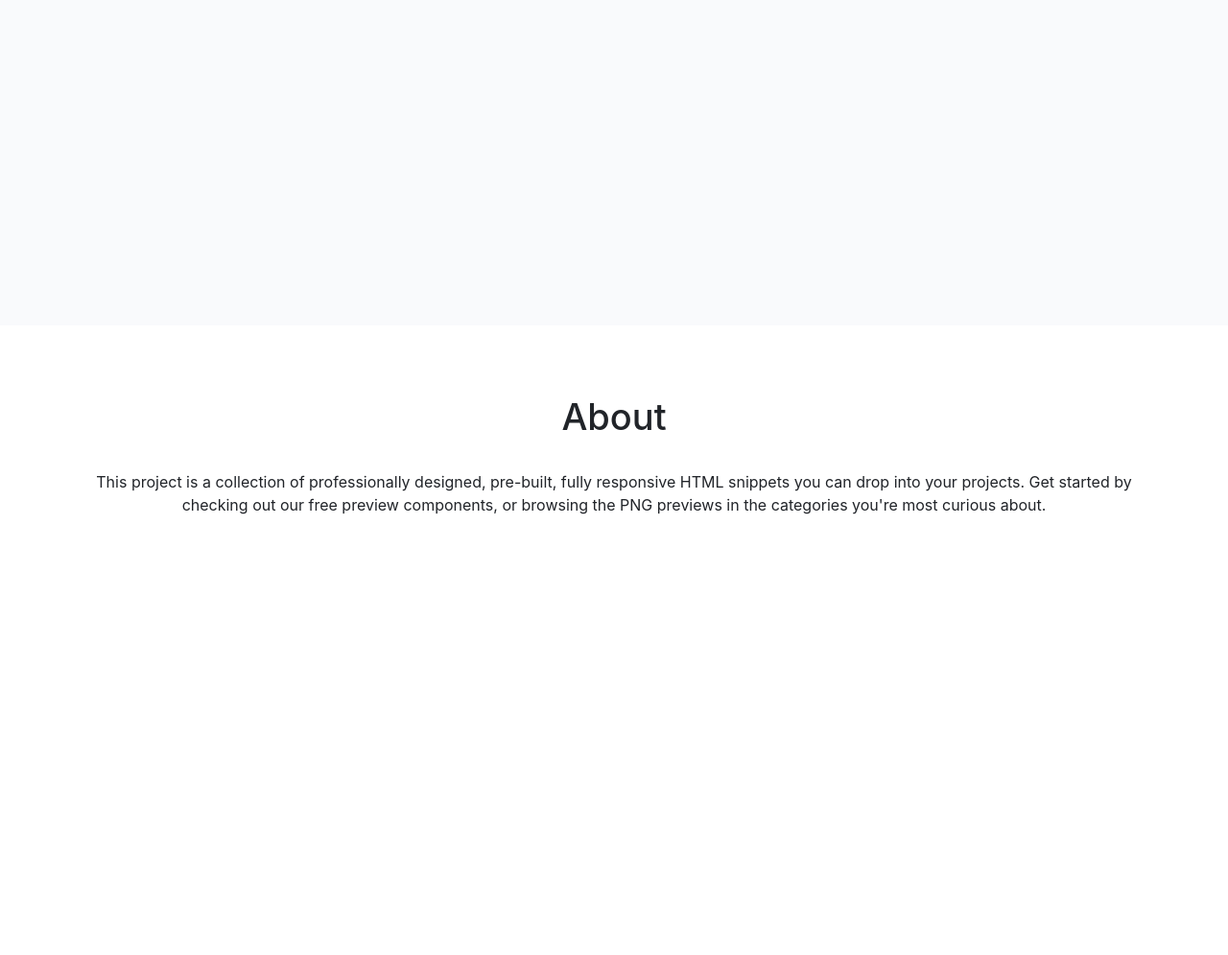
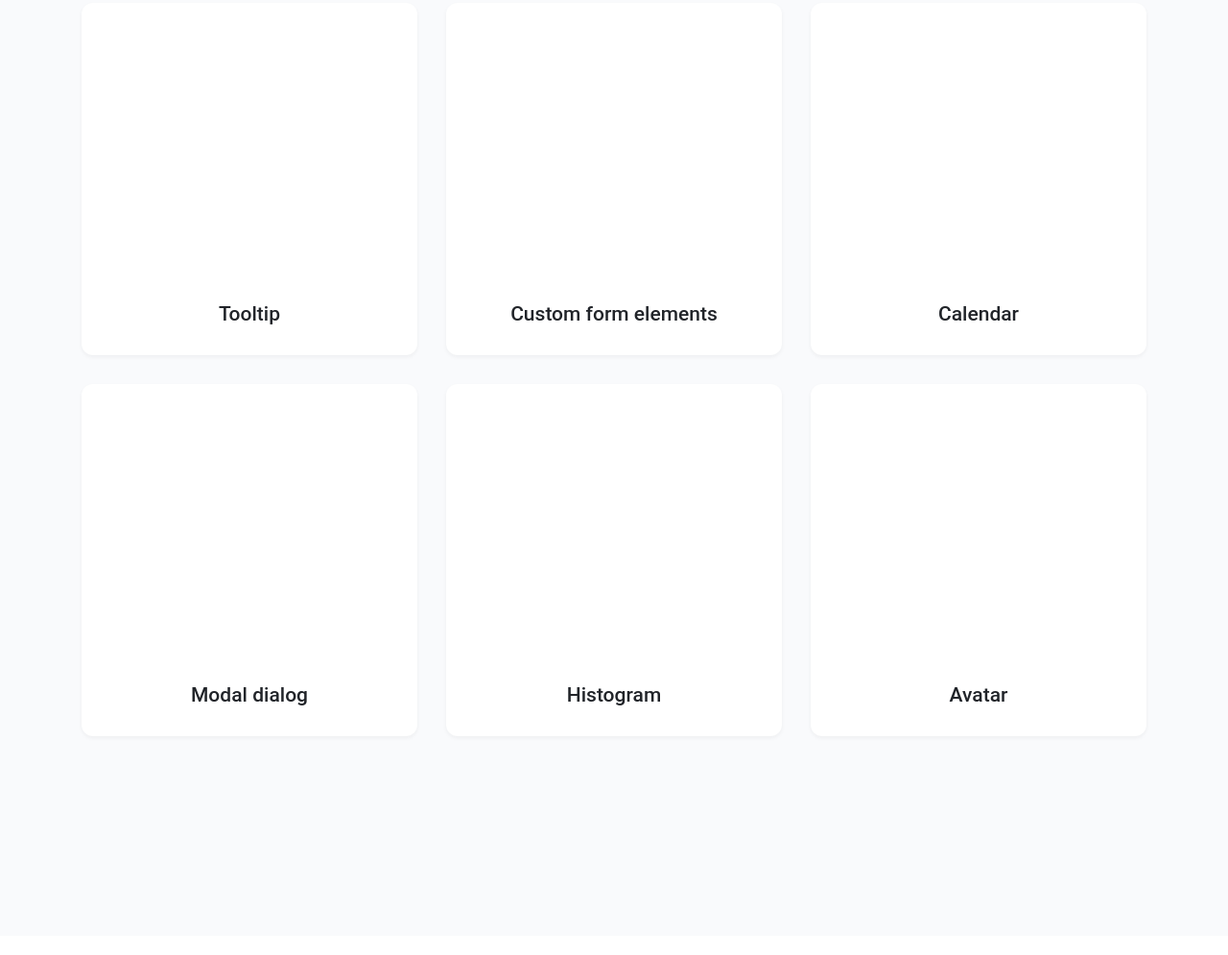
Before and after one commit to js-tasks-ru/htmlcss-20240614_info-mii, a website: page index.html in a window 1280 px wide. Shown: the part 365-1360 px from the top of the page at 96% size. Before the commit the page ends 990 px from the top, so only its background shows below. Drawn offline with Linux system fonts and the light colour scheme; a web font is replaced by a local one.

Commit message:
created-elements-cards

```diff
--- a/assets/css/main.css
+++ b/assets/css/main.css
@@ -6,6 +6,7 @@
 @import '../../components/footer/footer.css';
 @import '../../components/content/content.css';
 @import '../../components/container/container.css';
+@import '../../components/card/card.css';
 
 :root {
     --white: #ffffff;
@@ -26,7 +27,7 @@
     --secondary: var(--purple);
 }
 
-* {
+body {
     font-family: 'Roboto', sans-serif;
 
 }
--- /dev/null
+++ b/components/card/card.css
@@ -0,0 +1,35 @@
+.content__cards {
+    padding: 64px 0 204px;
+    display: flex;
+    flex-wrap: wrap;
+    justify-content: center;
+    align-items: center;
+    gap: 30px;
+}
+
+.card {
+    display: flex;
+    flex-direction: column;
+    justify-content: end;
+    align-items: center;
+    width: 350px;
+    height: 367px;
+    background-color: var(--white);
+    box-shadow: 0px 2px 4px rgba(33, 36, 41, 0.05);
+    border-radius: 12px;
+}
+
+.card_bottom {
+    padding-bottom: 30px;;
+}
+
+.card__title {
+    margin-top: 0;
+    margin-bottom: 0;
+    font-style: normal;
+    font-weight: 500;
+    font-size: 21px;
+    line-height: 25px;
+    text-align: center;
+    color: var(--black);
+}
--- a/components/content/content.css
+++ b/components/content/content.css
@@ -1,4 +1,4 @@
 .content {
-height: 400px;
+height: 1036px;
 background-color: #F9FAFC;
 }
--- a/index.html
+++ b/index.html
@@ -14,6 +14,40 @@
             </div>
         </header>
         <main class="content">
+            <div class="container">
+                <div class="content__cards">
+                    <div class="card">
+                        <div class="card_bottom">
+                            <h2 class="card__title">Tooltip</h2>
+                        </div>
+                    </div>
+                    <div class="card">
+                        <div class="card_bottom">
+                            <h2 class="card__title">Custom form elements</h2>
+                        </div>
+                    </div>
+                    <div class="card">
+                        <div class="card_bottom">
+                            <h2 class="card__title">Calendar</h2>
+                        </div>
+                    </div>
+                    <div class="card">
+                        <div class="card_bottom">
+                            <h2 class="card__title">Modal dialog</h2>
+                        </div>
+                    </div>
+                    <div class="card">
+                        <div class="card_bottom">
+                            <h2 class="card__title">Histogram</h2>
+                        </div>
+                    </div>
+                    <div class="card">
+                        <div class="card_bottom">
+                            <h2 class="card__title">Avatar</h2>
+                        </div>
+                    </div>
+                </div>
+            </div>
         </main>
         <footer class="footer">
             <div class="container">
```
